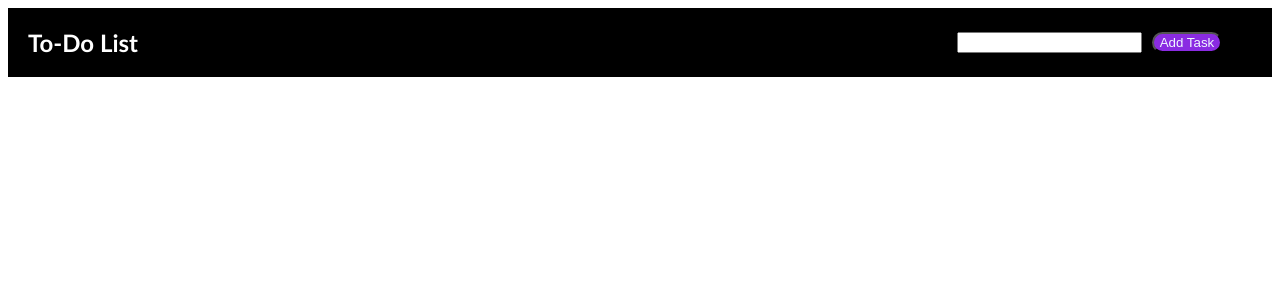
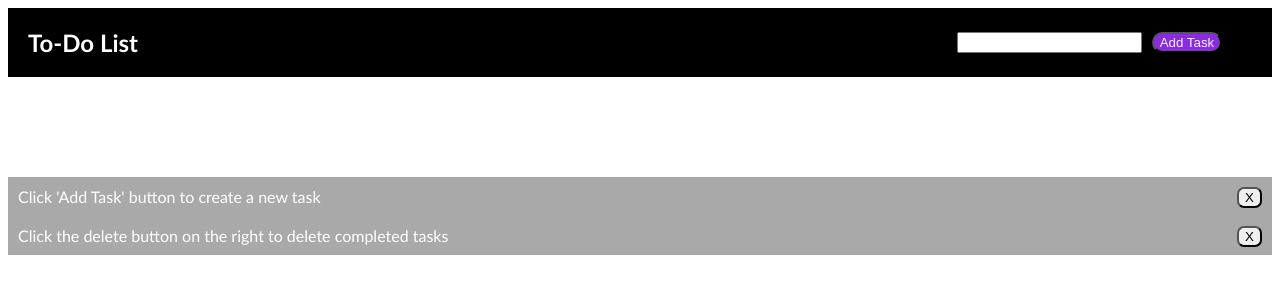
Before and after one commit to dark-N00B/ReactToDoList, a React (Create React App) app: page / in a window 1280 px wide. Shown: the top 300 px of the page. Built offline with nearby package versions, Linux system fonts and the light colour scheme.

Commit message:
Added Dummy Tasks

```diff
--- a/src/App.js
+++ b/src/App.js
@@ -6,7 +6,7 @@ export default function App() {
 
 
     const [task, setTask] = useState('')
-    const [todoList, setTodoList] = useState([])
+    const [todoList, setTodoList] = useState(["Click 'Add Task' button to create a new task","Click the delete button on the right to delete completed tasks"])
 
     function onDelete(i) {
         const newList = todoList.filter((task, index) => {
```
